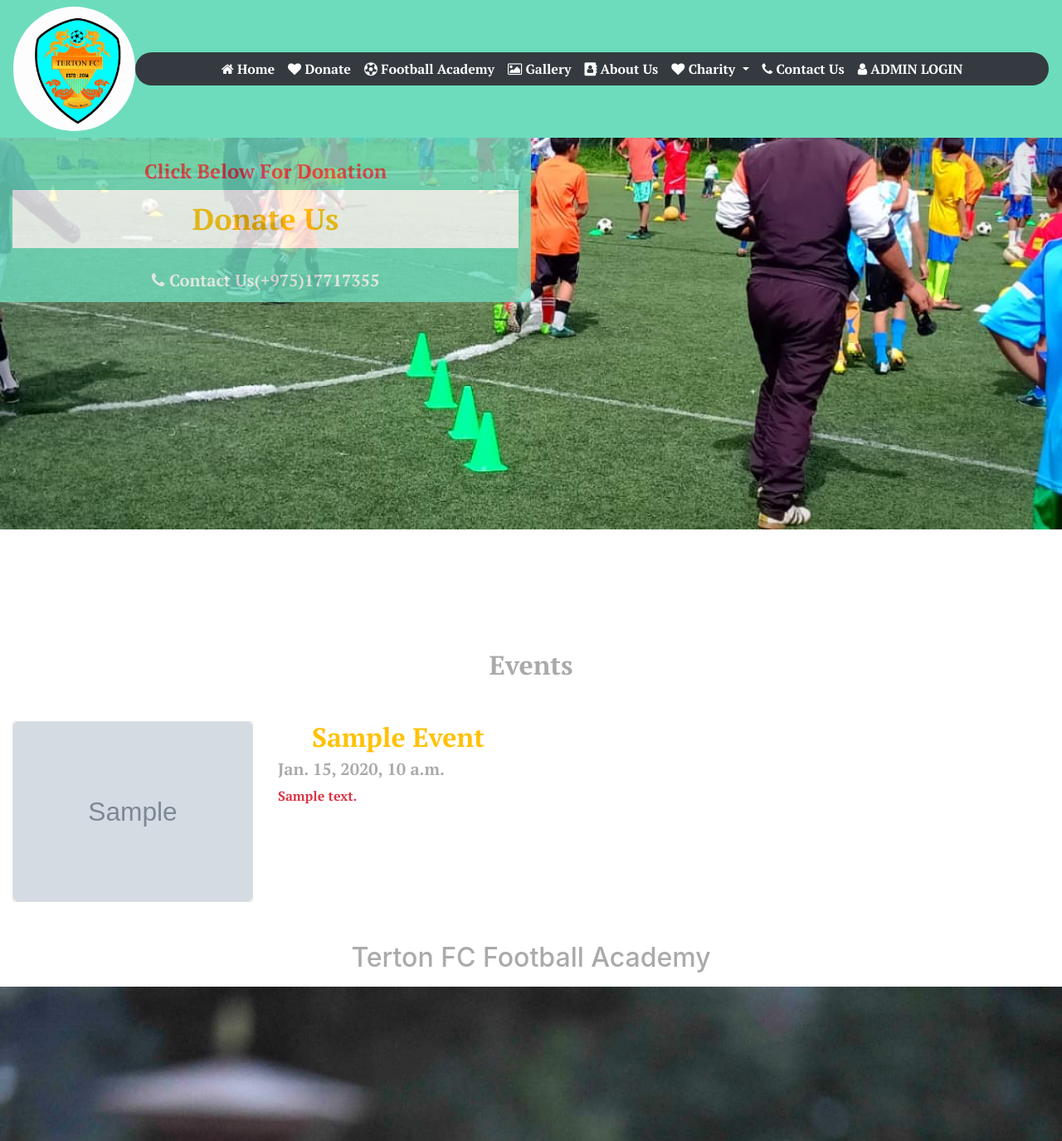
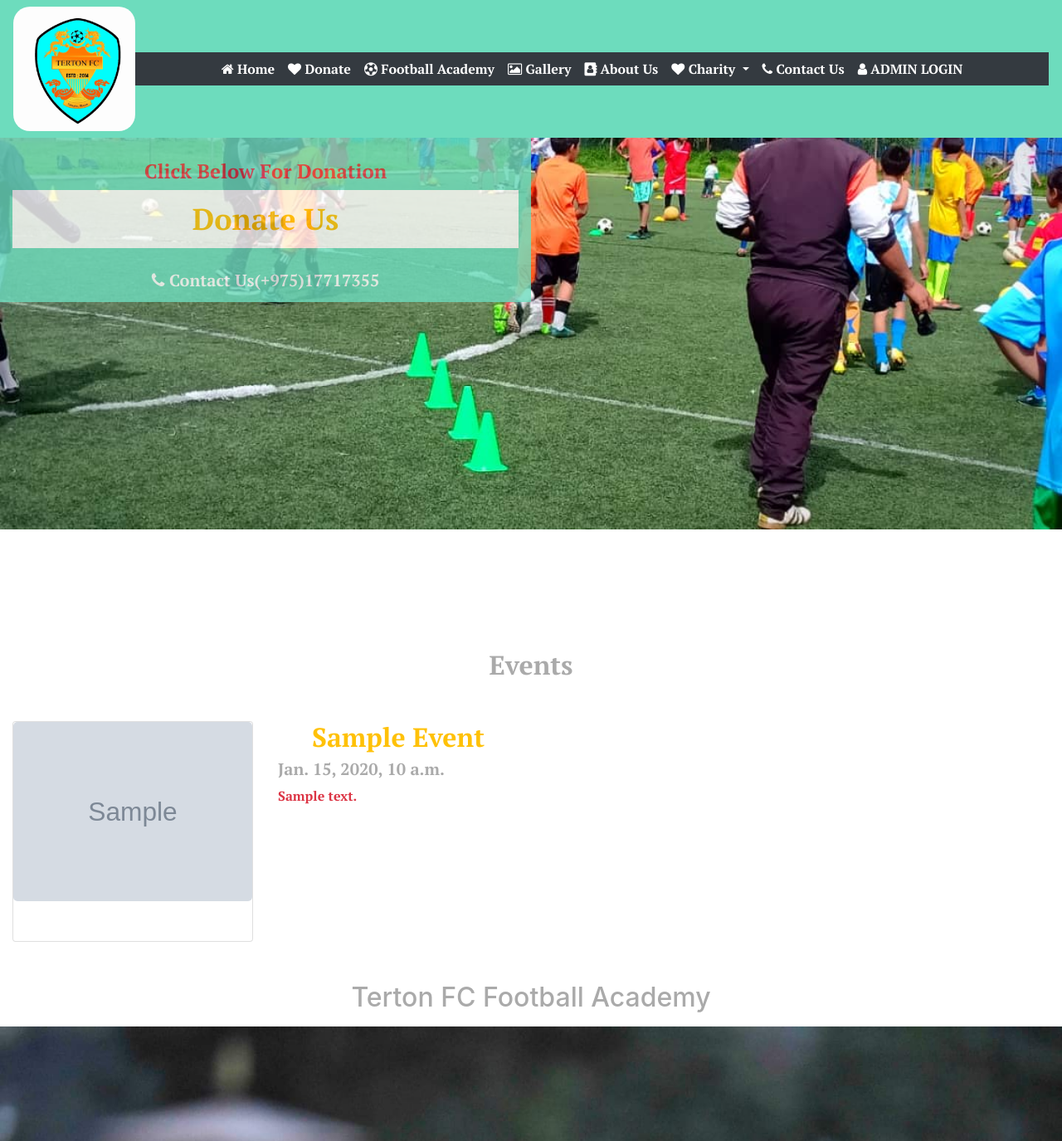
Before and after one commit to CHENCHO121/Terton_FC, a Django app: page / in a window 1280 px wide. Shown: the top 1375 px of the page at 83% size. Run offline with Django 3.2, Linux system fonts and the light colour scheme; tables that the repository leaves empty hold one stand-in row (values such as "Sample post"); grey boxes marked "Sample" are stand-in pictures; some libraries are stand-ins or nearby versions.

Commit message:
tweak app

```diff
--- a/website/templates/base.html
+++ b/website/templates/base.html
@@ -26,13 +26,13 @@
 <!--Navbar start-->
 
 <nav class="navbar navbar-expand-lg fixed-top navbar-dark" style="background-color: #6DDCBD;opacity: 1.0">
-    <img src="{% static 'images/logo.jpeg' %}" alt="pic"  style="border-radius: 100px;height:150px">
+    <img src="{% static 'images/logo.jpeg' %}" alt="pic"  style="border-radius:20px;height:150px">
     <button class="navbar-toggler" type="button" data-toggle="collapse" data-target="#navbarSupportedContent"
             aria-controls="navbarSupportedContent" aria-expanded="false" aria-label="Toggle navigation">
         <span class="navbar-toggler-icon"></span>
     </button>
 
-    <div class="collapse navbar-collapse bg-dark " id="navbarSupportedContent" style="border-radius: 20px">
+    <div class="collapse navbar-collapse bg-dark" id="navbarSupportedContent">
         <ul class="navbar-nav m-auto">
             <li class="nav-item active">
                 <a class="nav-link text-white" href="/"><i class="fa fa-home"></i> Home <span
--- a/website/templates/index.html
+++ b/website/templates/index.html
@@ -39,7 +39,7 @@
                 <div class="col-md-6 col-sm-6">
                     <div class="row">
                         <div class="col-md-6 col-sm-6">
-                            <div class="card">
+                            <div class="card pb-5">
                                 <img class="card-img-top" src="{{ i.image.url }}" alt="Card image cap">
                             </div>
                         </div>
```
